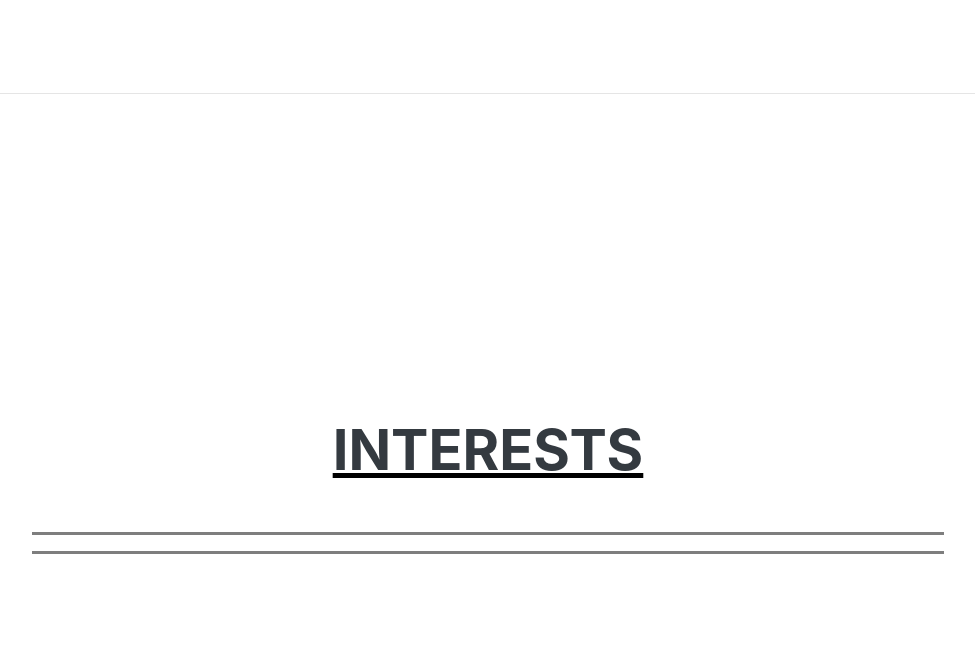
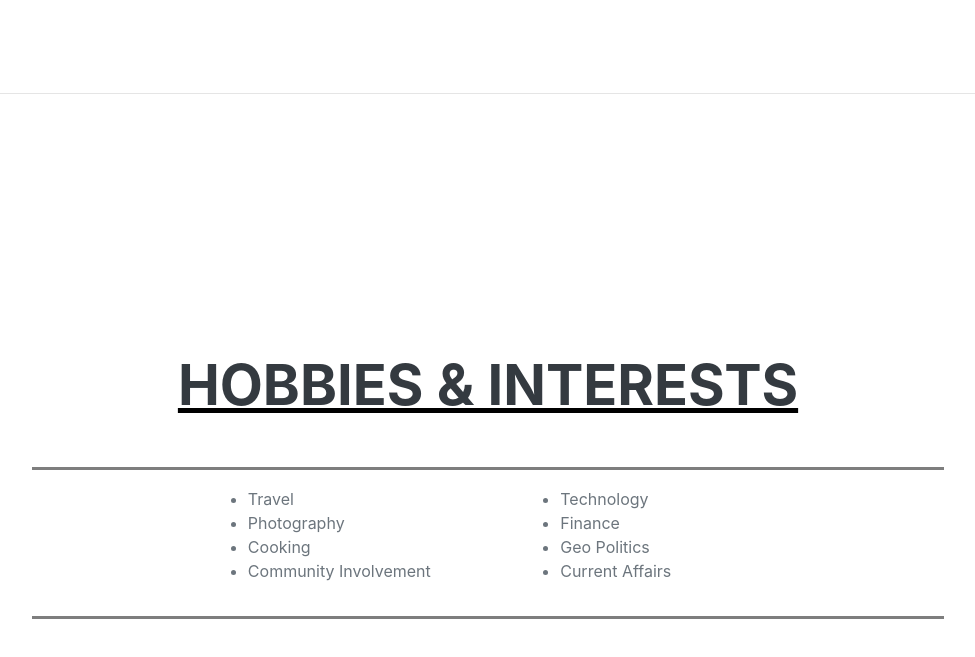
Before and after one commit to devv3899/DevPersonal, a plain HTML site: page index.html in a window 1280 px wide. Shown: the part 6051-6708 px from the top of the page, without its empty margins (288-1263 px from the left). Drawn offline with nearby package versions, Linux system fonts and the light colour scheme; a web font is replaced by a local one.

Commit message:
Update index.html

```diff
--- a/index.html
+++ b/index.html
@@ -264,8 +264,38 @@
             <!-- Interests-->
             <section class="resume-section" id="interests">
                 <div class="resume-section-content">
-                    <center><u style="color: black"><h2 class="mb-5">Interests</h2></u></center>
+                    <center><u style="color: black"><h2 class="mb-5">Hobbies & Interests</h2></u></center>
                     <hr style="height:2px;border-width:1;color:black;background-color:black; opacity:0.5">
+
+						<table class="TableAnalyzeClass">
+                        <colgroup>
+                            <col span="1" style="width: 40%">
+                            <col span="1" style="width: 10%">
+                            <col span="1" style="width: 40%">
+                        </colgroup>
+
+                        <tbody>
+                            <tr>
+                                <td>
+                                    <ul>
+										<li>Travel</li>
+										<li>Photography</li>
+										<li>Cooking</li>
+										<li>Community Involvement</li>
+									</ul>
+                                </td>
+                                <td></td>
+                                <td>
+                                    <ul>
+										<li>Technology</li>
+										<li>Finance</li>
+										<li>Geo Politics</li>
+										<li>Current Affairs</li>
+									</ul>
+                                </td>
+                            </tr>
+                        </tbody>
+                    </table>
 					<hr style="height:2px;border-width:1;color:black;background-color:black; opacity:0.5">
 
                 </div>
```
